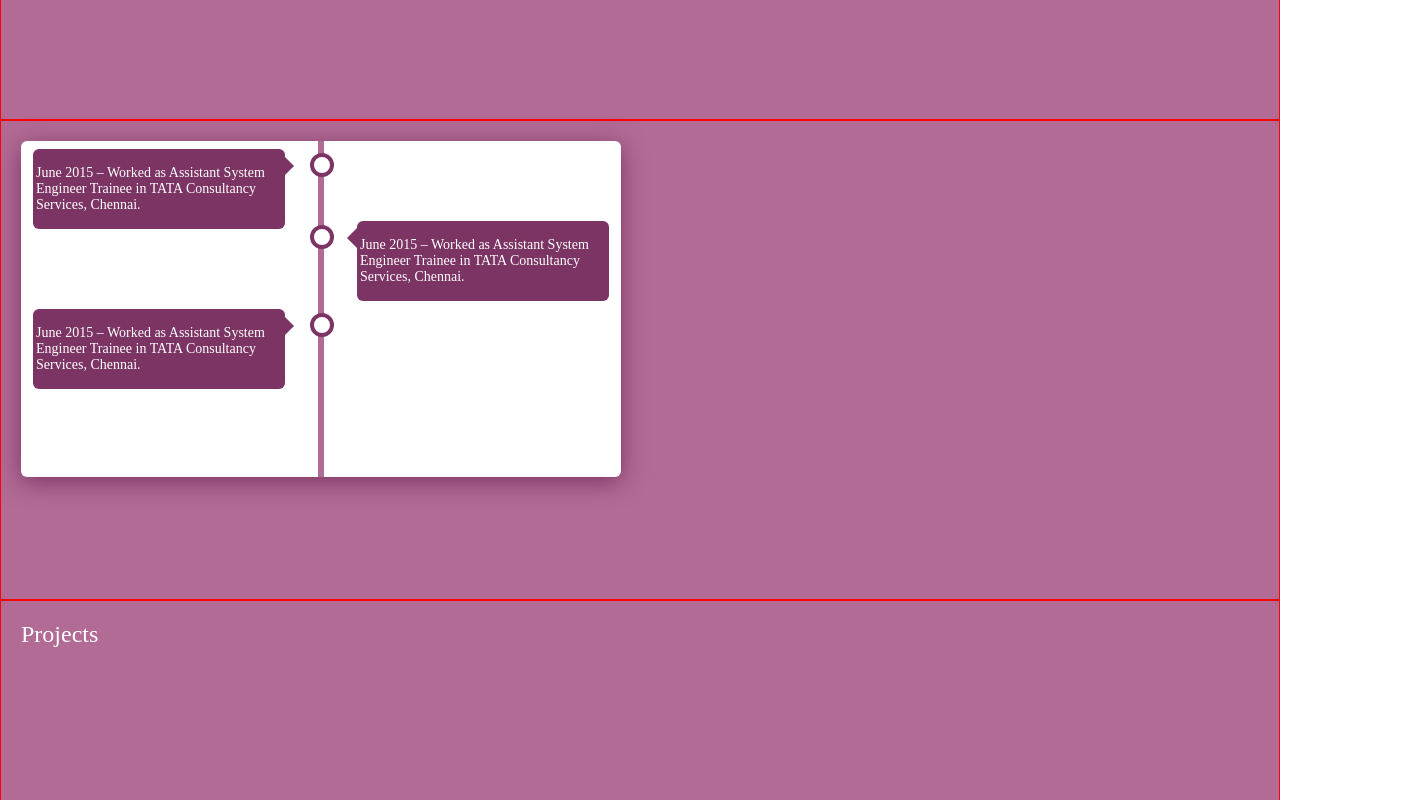
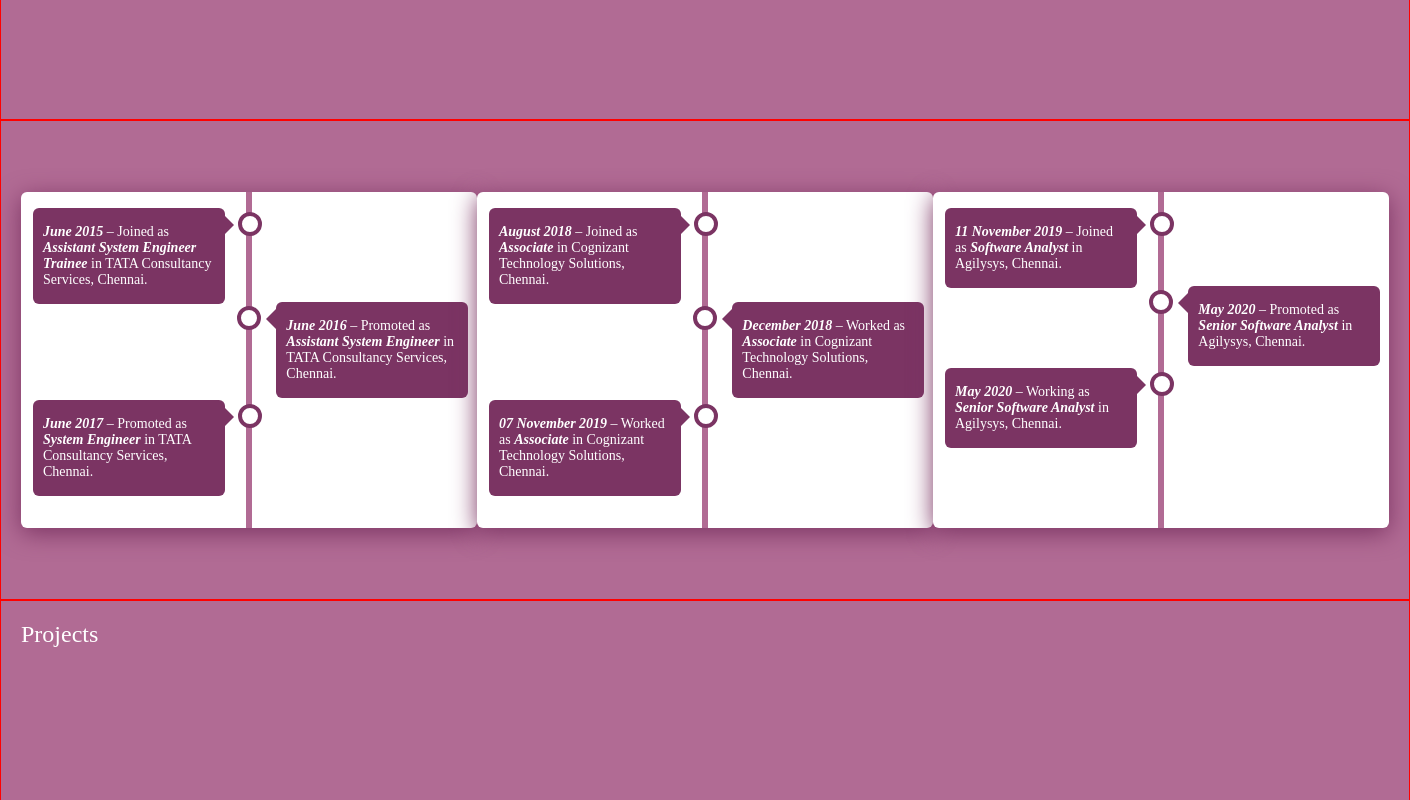
Before and after one commit to selvakumarappadurai/Portfolio, an Angular app: page / in a window 1280 px wide. Shown: the part 1320-2120 px from the top of the page, 1410 px wide, since content can reach past the window. Built offline with nearby package versions, Linux system fonts and the light colour scheme.

Commit message:
Timeline content, style changes and sccs nesting

```diff
--- a/src/app/app.component.html
+++ b/src/app/app.component.html
@@ -81,20 +81,52 @@
     <div class="experience-card timeline">
       <div class="container left">
         <div class="content">
-          <!-- <h2>2017</h2> -->
-          <p>June 2015 – Worked as Assistant System Engineer Trainee in TATA Consultancy Services, Chennai.</p>
+          <p><em>June 2015</em> – Joined as <em>Assistant System Engineer Trainee</em> in TATA Consultancy Services,
+            Chennai.</p>
         </div>
       </div>
       <div class="container right">
         <div class="content">
-          <!-- <h2>2017</h2> -->
-          <p>June 2015 – Worked as Assistant System Engineer Trainee in TATA Consultancy Services, Chennai.</p>
+          <p><em>June 2016</em> – Promoted as <em>Assistant System Engineer</em> in TATA Consultancy Services, Chennai.</p>
         </div>
       </div>
       <div class="container left">
         <div class="content">
-          <!-- <h2>2017</h2> -->
-          <p>June 2015 – Worked as Assistant System Engineer Trainee in TATA Consultancy Services, Chennai.</p>
+          <p><em>June 2017</em> – Promoted as <em>System Engineer</em> in TATA Consultancy Services, Chennai.</p>
+        </div>
+      </div>
+    </div>
+    <div class="experience-card timeline">
+      <div class="container left">
+        <div class="content">
+          <p><em>August 2018</em> – Joined as <em>Associate</em> in Cognizant Technology Solutions, Chennai.</p>
+        </div>
+      </div>
+      <div class="container right">
+        <div class="content">
+          <p><em>December 2018</em> – Worked as <em>Associate</em> in Cognizant Technology Solutions, Chennai.</p>
+        </div>
+      </div>
+      <div class="container left">
+        <div class="content">
+          <p><em>07 November 2019</em> – Worked as <em>Associate</em> in Cognizant Technology Solutions, Chennai.</p>
+        </div>
+      </div>
+    </div>
+    <div class="experience-card timeline">
+      <div class="container left">
+        <div class="content">
+          <p><em>11 November 2019</em> – Joined as <em>Software Analyst</em> in Agilysys, Chennai.</p>
+        </div>
+      </div>
+      <div class="container right">
+        <div class="content">
+          <p><em>May 2020</em> – Promoted as <em>Senior Software Analyst</em> in Agilysys, Chennai.</p>
+        </div>
+      </div>
+      <div class="container left">
+        <div class="content">
+          <p><em>May 2020</em> – Working as <em>Senior Software Analyst</em> in Agilysys, Chennai.</p>
         </div>
       </div>
     </div>
--- a/src/app/app.component.scss
+++ b/src/app/app.component.scss
@@ -9,14 +9,17 @@
         font-size: 150%;
         background-color: #b16b94;
     }
+
     & .profile {
         background-color: #7b3463;
         padding: 0;
+
         & >nav > ul {
             display: grid;
             grid-template-columns: repeat(5,2fr);
             justify-items: center;
             list-style: none;
+
             & > li > a{
                 text-transform: uppercase;
                 font-size: .8571em;
@@ -25,21 +28,25 @@
             }
         }
     }
+
     & .academic-details {
         border: 1px solid red;
         display: grid;
         grid-template-columns: repeat(3,1fr);
         align-items: center;
         justify-items: center;
+
         & .card {
             width: 10em;
             height: 14em;
             background-color: #fff;
             border-radius: 6px;
             box-shadow: 0px 5px 25px 0px #7b3463;
+
             & .ng-fa-icon{
                 color: #7b3463;
             }
+
             & .card-header {
                 display: flex;
                 justify-content: center;
@@ -49,15 +56,19 @@
                     font-size: 30px;
                 }
             }
+
             & .card-container {
                 margin: 0.25em;
+
                 & .card-title {
                     height: 3em;
                     padding: 0 0.5em;
                 }
+
                 & p {
                     color:#4d4d4d;
                 }
+
                 & .card-body{
                     margin: 0.5em;
                 }
@@ -65,22 +76,41 @@
 
         }
     }
+
     & .professional-summary {
         border: 1px solid red;
     }
+
     & .experience {
+        display: grid;
+        grid-template-columns: repeat(3,1fr);
+        align-items: center;
+        justify-items: center;
         border: 1px solid red;
+
         & .experience-card {
-            width: 25em;
+            width: 19em;
             height: 14em;
             background-color: #fff;
             border-radius: 6px;
             box-shadow: 0px 5px 25px 0px #7b3463;
-        }
+
             /* The actual timeline (the vertical ruler) */
-        .timeline {
+            &.timeline {
                 position: relative;
                 max-width: 1200px;
+
+                /* The actual timeline (the vertical ruler) */
+                &:after {
+                    content: '';
+                    position: absolute;
+                    width: 6px;
+                    background-color: #b16b94;
+                    top: 0;
+                    bottom: 0;
+                    left: 50%;
+                    margin-left: -3px;
+                }
 
                 /* Container around content */
                 & .container {
@@ -88,24 +118,14 @@
                     background-color: #7b3463;
                     width: 42%;
                     border-radius: 6px;
-                /* The actual content */
-               & .content {
-                    padding: 2px 3px;
-                    position: relative;
-
-                    & p {
-                        font-size: 14px;
-                    }
-                }
-            }
 
                     /* The circles on the timeline */
-            .container::after {
+                    &:after {
                         content: '';
                         position: absolute;
                         width: 16px;
                         height: 16px;
-                right: -49px;
+                        right: -37px;
                         background-color: white;
                         border: 4px solid #7b3463;
                         top: 4px;
@@ -114,13 +134,12 @@
                     }
 
                 /* Place the container to the left */
-            .left {
+                &.left {
                     left: 12px;
-                top: 8px;
-            }
+                    top: 16px;
 
                     /* Add arrows to the left container (pointing right) */
-            .left::before {
+                    &:before {
                         content: " ";
                         height: 0;
                         position: absolute;
@@ -132,14 +151,14 @@
                         border-width: 10px 0 10px 10px;
                         border-color: transparent transparent transparent #7b3463;
                     }
+                }
 
                 /* Place the container to the right */
-            .right {
+                &.right {
                     left: 56%;
-            }
-
+                    top:14px;
                     /* Add arrows to the right container (pointing left) */
-            .right::before {
+                    &:before {
                         content: " ";
                         height: 0;
                         position: absolute;
@@ -153,29 +172,34 @@
                     }
 
                     /* Fix the circle for containers on the right side */
-            .right::after {
-                left: -47px;
+                    &:after {
+                        left: -39px;
+                    }
                 }
 
+                /* The actual content */
+                & .content {
+                        padding: 2px 10px;
+                        position: relative;
+
+                        & p {
+                            font-size: 14px;
+
+                            & em{
+                                font-weight: bolder;
+                            }
+                        }
+                    }
+                }
+            }
+        }
 
     }
 
-        /* The actual timeline (the vertical ruler) */
-        .timeline::after {
-            content: '';
-            position: absolute;
-            width: 6px;
-            background-color: #b16b94;
-            top: 0;
-            bottom: 0;
-            left: 50%;
-            margin-left: -3px;
-        }
-
-    }
     & .projects {
         border: 1px solid red;
     }
+
     & .skills {
         border: 1px solid red;
     }
```
Lines whose indentation alone changed are shown as unchanged.
